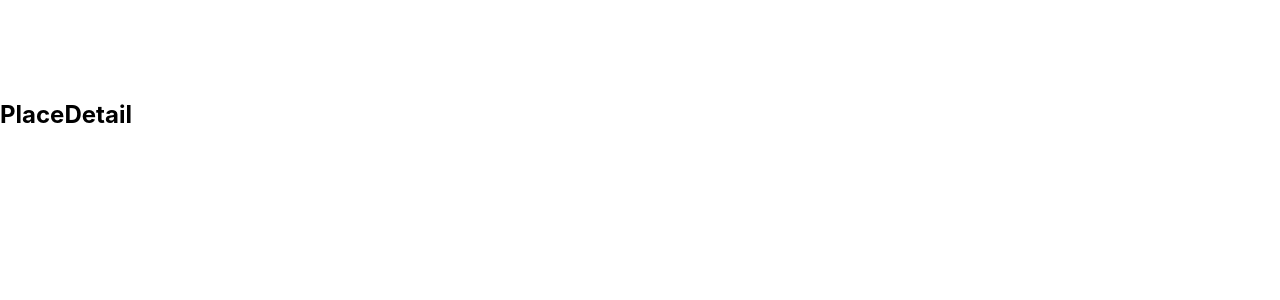
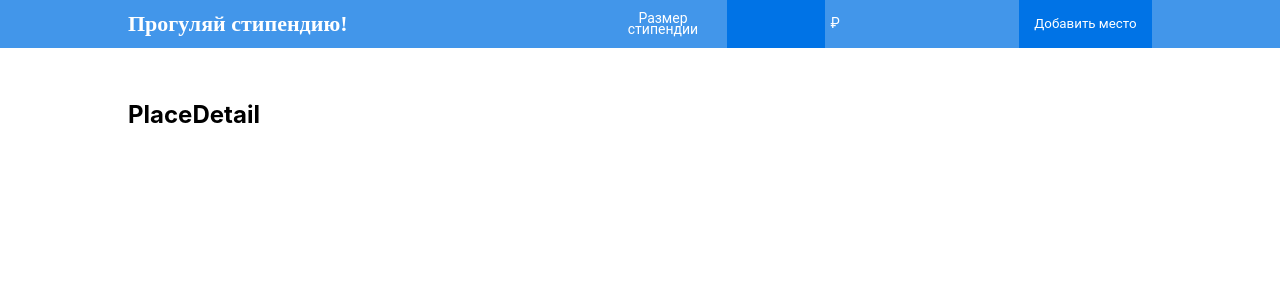
Before and after one commit to DVShanina/skipscholarship.github.io, a React (Create React App) app: page /place-detail/1 in a window 1280 px wide. Shown: the top 300 px of the page. Built offline with nearby package versions, Linux system fonts and the light colour scheme.

Commit message:
header done

```diff
--- a/src/App.jsx
+++ b/src/App.jsx
@@ -7,23 +7,5 @@ import RoutesPage from "./routes";
 // import Detail from "./components/Detail";
 // import New_comment from "./components/New_comment";
 
-function App() {
-  return <div> <RoutesPage/> </div> }
-
-    {/* <div className="Homepage">
-      <header className="Homepage-header">
-          <div className="Homepage-header_elem1">
-              <Link to ="/">Прогуляй стипендию!</Link>
-          </div>
-          <form className="Homepage-header_elem2">
-          <label for="Homepage-header_elem2-input">Размер стипендии </label>
-          <input type="text" name="Homepage-header_elem2-input" class="Homepage-header_elem2-input"/>
-          <p>р</p>
-          </form>
-          <button className="Homepage-header_elem3">
-          <Link to ="/Edit"> Добавить место </Link>
-            </button>
-           </header>
-    </div> */}
-
- export default App;
+export default function App() {
+  return <RoutesPage/>  }
--- a/src/components/Header/Header.jsx
+++ b/src/components/Header/Header.jsx
@@ -0,0 +1,20 @@
+import React from "react";
+import { Link } from "react-router-dom";
+
+export default function Header() {
+    return (
+        <header className="header-block">
+            <div className="header-block_link">
+                <Link to ="/">Прогуляй стипендию!</Link>
+            </div>
+            <form className="header-block_form">
+                <label className="header-block_form_lable" for="header-block_form_input" >Размер стипендии </label>
+                <input className="header-block_form_input" type="text" name="header-block_form_input" />
+                <p className="header-block_form_lable">₽</p>
+            </form>
+            <button className="header-block_button">
+                <Link to ="/Edit"> Добавить место </Link>
+            </button>
+        </header>
+          )
+    }
--- a/src/components/Header/Header.scss
+++ b/src/components/Header/Header.scss
@@ -0,0 +1,63 @@
+$padding: 0 104px 0 104px;
+
+.header-block {
+    position: absolute;
+    width: 80vw;
+    height: 48px;
+    left: 0px;
+    top: 0px;
+    background: #4296EA;
+    font-family: 'Roboto';
+    color: #FFFFFF;
+    font-style: normal;
+    display: flex;
+    justify-content: space-between;
+    padding: 0 10% 0 10%;
+    align-items: center;
+    height: 48px;
+    gap: 2px;
+    .header-block_link {
+        font-family: 'Roboto Slab';
+        font-weight: 700;
+        font-size: 22px;
+        line-height: 35px;
+        width: 28%;
+        min-width: 100px;
+        line-height: 80%;
+        }
+    .header-block_form {
+        font-weight: 400;
+        font-size: 14px;
+        line-height: 20px;
+        display: flex;
+        align-items: center;
+        text-align: center;
+        width: 24%;
+        line-height: 80%;
+        min-width: 140px;
+        padding-left: 10px;
+        .header-block_form_input {
+            background: #0073E6;
+            border-style: none;
+            width: 40%;
+            height: 46px;
+            font-family: 'Roboto Slab';
+            color: #FFFFFF;
+            font-weight: 700;
+            font-size: 22px;
+            text-align: center;
+            }
+        .header-block_form_lable{
+            padding: 0 5px 0 5px;
+        }
+        }
+    .header-block_button {
+        width: 13%;
+        height: 48px;
+        background: #0073E6;
+        border-style: none;
+        min-width: 65px;
+        line-height: 80%;
+        text-align: center;
+        }
+    }
--- a/src/index.jsx
+++ b/src/index.jsx
@@ -5,6 +5,7 @@ import "./scss/Filteres.scss";
 import "./scss/Edit.scss";
 import "./scss/Detail.scss";
 import "./scss/New_comment.scss";
+import "./components/Header/Header.scss"
 import App from "./App";
 
 const root = ReactDOM.createRoot(document.getElementById("root"));
--- a/src/pages/EditPlace.jsx
+++ b/src/pages/EditPlace.jsx
@@ -1,7 +1,11 @@
 import React from "react";
+import Header from "../components/Header/Header";
 
   export default function EditPlace() {
-    return (
-  <h2>EditPlace</h2>
-    )
+    return  (
+      <React.StrictMode>
+        <Header/>
+        <h2>EditPlace</h2>
+        </React.StrictMode>
+      )
   }
--- a/src/pages/PlaceDetail.jsx
+++ b/src/pages/PlaceDetail.jsx
@@ -1,7 +1,11 @@
 import React from "react";
+import Header from "../components/Header/Header";
 
   export default function PlaceDetail() {
     return  (
-  <h2>PlaceDetail</h2>
+    <React.StrictMode>
+      <Header/>
+      <h2>PlaceDetail</h2>
+      </React.StrictMode>
     )
   }
--- a/src/pages/PlaceList.jsx
+++ b/src/pages/PlaceList.jsx
@@ -1,7 +1,11 @@
 import React from "react";
+import Header from "../components/Header/Header";
 
   export default function PlaceList() {
     return  (
-  <h2>PlaceList</h2>
+    <React.StrictMode>
+      <Header/>
+      <h2>PlaceList</h2>
+      </React.StrictMode>
     )
   }
--- a/src/scss/base.scss
+++ b/src/scss/base.scss
@@ -1,6 +1,5 @@
-$padding: 0 104px 0 104px;
-
 body {
+  padding: 0 10% 0 10%;
   margin: 0;
   font-family: -apple-system, BlinkMacSystemFont, 'Segoe UI', 'Roboto', 'Oxygen',
   'Ubuntu', 'Cantarell', 'Fira Sans', 'Droid Sans', 'Helvetica Neue',
@@ -14,60 +13,7 @@ code {
   monospace;
 }
 
-.Homepage {
-position: absolute;
-width: 100%;
-height: 48px;
-left: 0px;
-top: 0px;
-background: #4296EA;
-font-family: 'Roboto';
-color: #FFFFFF;
-font-style: normal;
-    .Homepage-header {
-    display: flex;
-    justify-content: space-between;
-    padding: $padding;
-    align-items: center;
-    height: 48px;
-
-    .Homepage-header_elem1 {
-      font-family: 'Roboto Slab';
-      font-weight: 700;
-      font-size: 22px;
-      line-height: 35px;
-     }
-
-    .Homepage-header_elem2 {
-      font-weight: 400;
-      font-size: 14px;
-      line-height: 20px;
-      display: flex;
-      align-items: center;
-      gap:10px;
-           .Homepage-header_elem2-input{
-            background: #0073E6;
-            border-style: none;
-            width: 112px;
-            height: 46px;
-            font-family: 'Roboto Slab';
-            color: #FFFFFF;
-            font-weight: 700;
-            font-size: 22px;
-            text-align: center;
-        }
-      }
-
-    .Homepage-header_elem3 {
-      width: 192px;
-      height: 48px;
-      background: #0073E6;
-      border-style: none;
-      }
-    }
-}
-
-    h2{
+h2 {
   margin-top: 100px;
 }
 
@@ -79,3 +25,7 @@ font-style: normal;
 input:focus {
   outline: 1px solid black;
 }
+
+button {
+  font-family: 'Roboto';
+}
```
Lines whose indentation alone changed are shown as unchanged.
